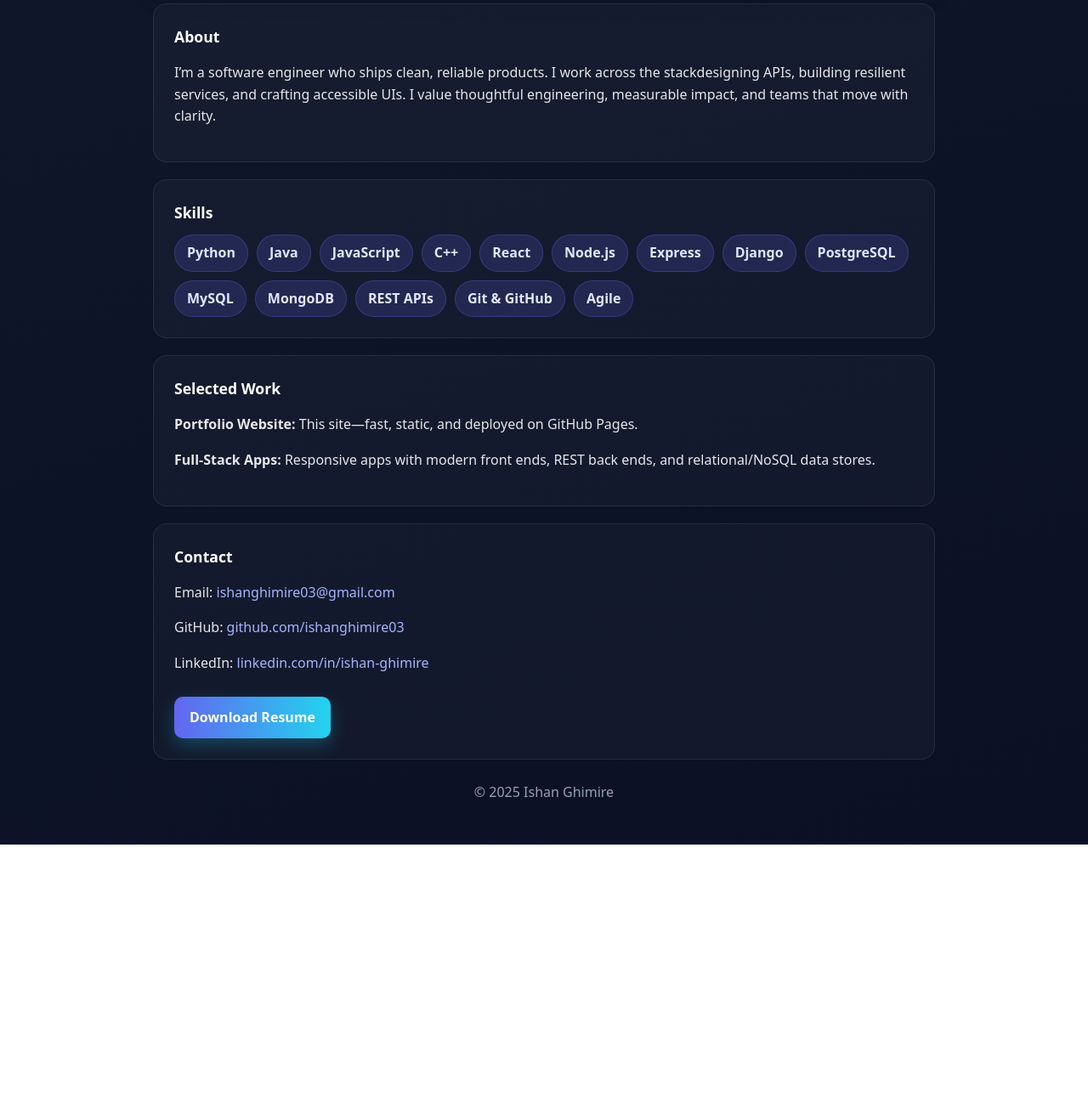
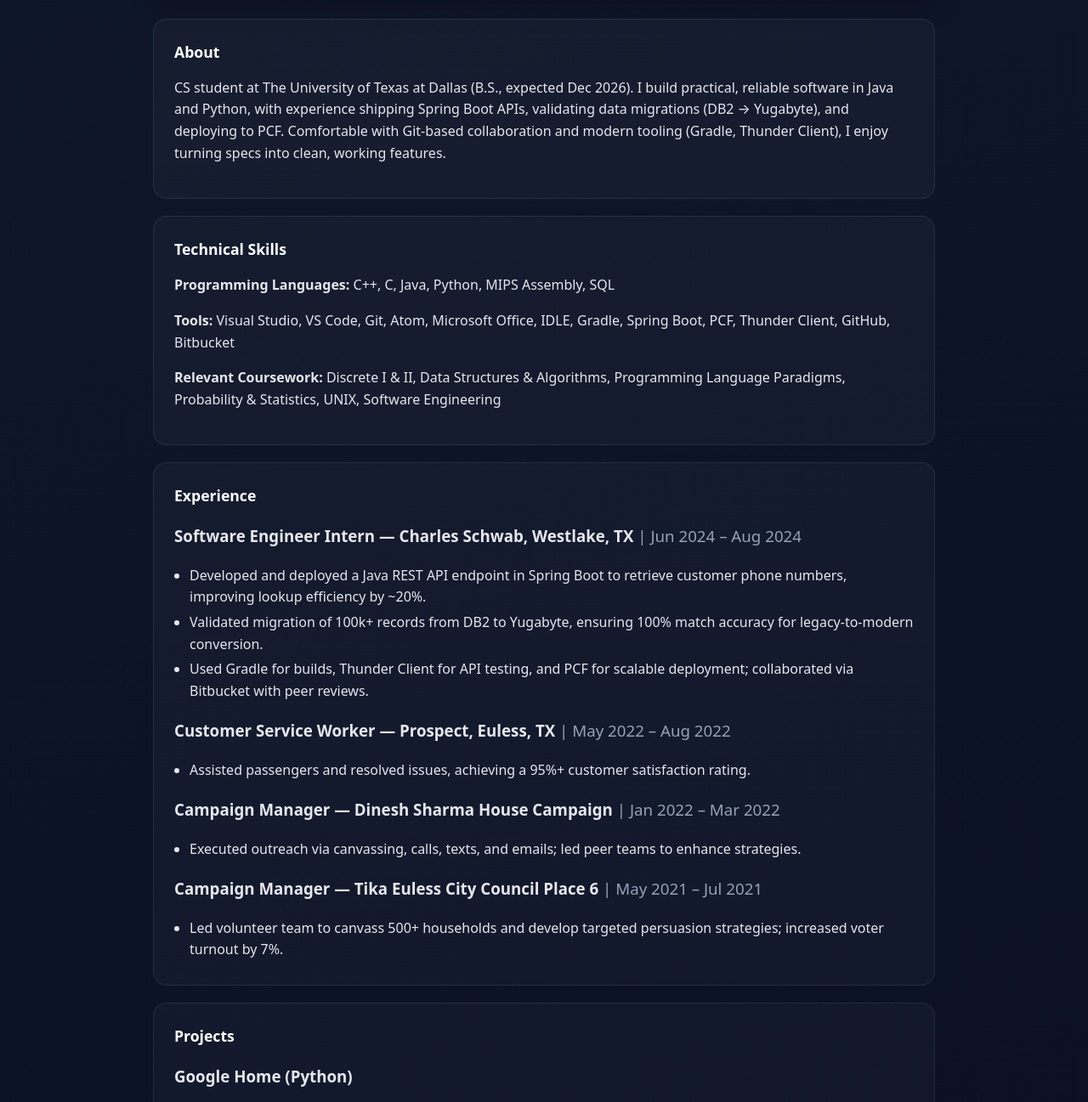
Before and after one commit to IshanGhimire03/IshanGhimire03.github.io, a plain HTML site: page index.html in a window 1280 px wide. Shown: the part 230-1527 px from the top of the page at 85% size. Before the commit the page ends 1224 px from the top, so only its background shows below. Drawn offline with Linux system fonts and the light colour scheme.

Commit message:
Update site to match resume; add resume download link

```diff
--- a/index.html
+++ b/index.html
@@ -4,18 +4,13 @@
   <meta charset="UTF-8" />
   <meta name="viewport" content="width=device-width, initial-scale=1" />
   <title>Ishan Ghimire | Software Engineer</title>
-  <meta name="description" content="Software engineer focused on full-stack development, clean architecture, and measurable impact." />
+  <meta name="description" content="Ishan Ghimire — CS student at UT Dallas. Java/Python developer with experience in Spring Boot APIs, data migration, and cloud deployment." />
   <style>
     :root{--bg:#0f172a;--muted:#94a3b8;--text:#e5e7eb;--brand:#6366f1;--brand2:#22d3ee;--max:960px}
     *{box-sizing:border-box}
     body{margin:0;background:linear-gradient(160deg,var(--bg),#0b1025);color:var(--text);font:16px/1.6 system-ui,-apple-system,Segoe UI,Inter,Roboto,Arial}
     .wrap{max-width:var(--max);margin:0 auto;padding:40px 20px}
-    header{
-      display:grid;grid-template-columns:120px 1fr;gap:24px;align-items:center;
-      background:linear-gradient(90deg,rgba(99,102,241,.12),rgba(34,211,238,.12));
-      border:1px solid rgba(148,163,184,.12);border-radius:16px;padding:24px;
-      box-shadow:0 10px 30px rgba(0,0,0,.25)
-    }
+    header{display:grid;grid-template-columns:120px 1fr;gap:24px;align-items:center;background:linear-gradient(90deg,rgba(99,102,241,.12),rgba(34,211,238,.12));border:1px solid rgba(148,163,184,.12);border-radius:16px;padding:24px;box-shadow:0 10px 30px rgba(0,0,0,.25)}
     .avatar{width:120px;height:120px;border-radius:50%;object-fit:cover;border:3px solid rgba(255,255,255,.9)}
     h1{margin:0;font-size:1.9rem;line-height:1.2}
     .tag{margin-top:6px;color:var(--muted)}
@@ -26,6 +21,8 @@
     .pill{display:inline-block;padding:8px 14px;border-radius:999px;background:rgba(99,102,241,.18);border:1px solid rgba(99,102,241,.3);color:#e0e7ff;font-weight:600}
     a{color:#a5b4fc;text-decoration:none}
     .btn{display:inline-block;margin-top:10px;padding:12px 18px;border-radius:10px;background:linear-gradient(90deg,var(--brand),var(--brand2));color:#fff;font-weight:700;box-shadow:0 8px 20px rgba(34,211,238,.25)}
+    .list{margin:0;padding-left:18px}
+    .list li{margin:4px 0}
     footer{text-align:center;color:var(--muted);margin:26px 0 8px}
     @media (max-width:680px){header{grid-template-columns:1fr;text-align:center}.avatar{margin:0 auto}}
   </style>
@@ -36,34 +33,69 @@
       <img class="avatar" src="Ishan_Profile_Pic.jpeg" alt="Portrait of Ishan Ghimire" />
       <div>
         <h1>Ishan Ghimire</h1>
-        <div class="tag">Software Engineer • Full-Stack • Problem Solver</div>
+        <div class="tag">
+          <a href="tel:+19729559202">(972) 955 9202</a> ·
+          <a href="mailto:ishanghimire55@gmail.com">ishanghimire55@gmail.com</a> ·
+          <a href="https://www.linkedin.com/in/ishan-ghimire-98a495229/" target="_blank" rel="noopener">LinkedIn</a> ·
+          <a href="https://ishanghimire03.github.io/" target="_blank" rel="noopener">Portfolio</a>
+        </div>
+        <div style="margin-top:10px">
+          <a class="btn" href="Ishan_Ghimire_Resume.pdf" target="_blank" rel="noopener">Download Resume (PDF)</a>
+        </div>
       </div>
     </header>
 
     <main>
-      <section class="card" aria-labelledby="about"><h2 id="about">About</h2>
-        <p>I’m a software engineer who ships clean, reliable products. I work across the stackdesigning APIs, building resilient services, and crafting accessible UIs. I value thoughtful engineering, measurable impact, and teams that move with clarity.</p>
+      <!-- ABOUT -->
+      <section class="card" aria-labelledby="about">
+        <h2 id="about">About</h2>
+        <p>
+          CS student at The University of Texas at Dallas (B.S., expected Dec 2026). I build practical, reliable software in Java and Python,
+          with experience shipping Spring Boot APIs, validating data migrations (DB2 → Yugabyte), and deploying to PCF. Comfortable with Git-based collaboration
+          and modern tooling (Gradle, Thunder Client), I enjoy turning specs into clean, working features.
+        </p>
       </section>
 
-      <section class="card" aria-labelledby="skills"><h2 id="skills">Skills</h2>
-        <div class="row">
-          <span class="pill">Python</span><span class="pill">Java</span><span class="pill">JavaScript</span><span class="pill">C++</span>
-          <span class="pill">React</span><span class="pill">Node.js</span><span class="pill">Express</span><span class="pill">Django</span>
-          <span class="pill">PostgreSQL</span><span class="pill">MySQL</span><span class="pill">MongoDB</span>
-          <span class="pill">REST APIs</span><span class="pill">Git & GitHub</span><span class="pill">Agile</span>
-        </div>
+      <!-- SKILLS -->
+      <section class="card" aria-labelledby="skills">
+        <h2 id="skills">Technical Skills</h2>
+        <p><strong>Programming Languages:</strong> C++, C, Java, Python, MIPS Assembly, SQL</p>
+        <p><strong>Tools:</strong> Visual Studio, VS Code, Git, Atom, Microsoft Office, IDLE, Gradle, Spring Boot, PCF, Thunder Client, GitHub, Bitbucket</p>
+        <p><strong>Relevant Coursework:</strong> Discrete I & II, Data Structures & Algorithms, Programming Language Paradigms, Probability & Statistics, UNIX, Software Engineering</p>
       </section>
 
-      <section class="card" aria-labelledby="projects"><h2 id="projects">Selected Work</h2>
-        <p><strong>Portfolio Website:</strong> This site—fast, static, and deployed on GitHub Pages.</p>
-        <p><strong>Full-Stack Apps:</strong> Responsive apps with modern front ends, REST back ends, and relational/NoSQL data stores.</p>
+      <!-- EXPERIENCE -->
+      <section class="card" aria-labelledby="experience">
+        <h2 id="experience">Experience</h2>
+
+        <h3>Software Engineer Intern — Charles Schwab, Westlake, TX <span style="color:#94a3b8; font-weight:normal">| Jun 2024 – Aug 2024</span></h3>
+        <ul class="list">
+          <li>Developed and deployed a Java REST API endpoint in Spring Boot to retrieve customer phone numbers, improving lookup efficiency by ~20%.</li>
+          <li>Validated migration of 100k+ records from DB2 to Yugabyte, ensuring 100% match accuracy for legacy-to-modern conversion.</li>
+          <li>Used Gradle for builds, Thunder Client for API testing, and PCF for scalable deployment; collaborated via Bitbucket with peer reviews.</li>
+        </ul>
+
+        <h3>Customer Service Worker — Prospect, Euless, TX <span style="color:#94a3b8; font-weight:normal">| May 2022 – Aug 2022</span></h3>
+        <ul class="list">
+          <li>Assisted passengers and resolved issues, achieving a 95%+ customer satisfaction rating.</li>
+        </ul>
+
+        <h3>Campaign Manager — Dinesh Sharma House Campaign <span style="color:#94a3b8; font-weight:normal">| Jan 2022 – Mar 2022</span></h3>
+        <ul class="list">
+          <li>Executed outreach via canvassing, calls, texts, and emails; led peer teams to enhance strategies.</li>
+        </ul>
+
+        <h3>Campaign Manager — Tika Euless City Council Place 6 <span style="color:#94a3b8; font-weight:normal">| May 2021 – Jul 2021</span></h3>
+        <ul class="list">
+          <li>Led volunteer team to canvass 500+ households and develop targeted persuasion strategies; increased voter turnout by 7%.</li>
+        </ul>
       </section>
 
-      <section class="card" aria-labelledby="contact"><h2 id="contact">Contact</h2>
-        <p>Email: <a href="mailto:ishanghimire03@gmail.com">ishanghimire03@gmail.com</a></p>
-        <p>GitHub: <a href="https://github.com/ishanghimire03" target="_blank" rel="noopener">github.com/ishanghimire03</a></p>
-        <p>LinkedIn: <a href="https://www.linkedin.com/in/ishan-ghimire-98a495229/" target="_blank" rel="noopener">linkedin.com/in/ishan-ghimire</a></p>
-        <a class="btn" href="IshanGhimire_Resume.pdf" download>Download Resume</a>
+      <!-- PROJECTS -->
+      <section class="card" aria-labelledby="projects">
+        <h2 id="projects">Projects</h2>
+        <h3>Google Home (Python)</h3>
+        <p>Built a Python-based voice assistant using SpeechRecognition for speech-to-text and text-to-speech; added web search and time retrieval with robust error handling.</p>
       </section>
     </main>
 
```
Also changed, not shown: 1 other file.
